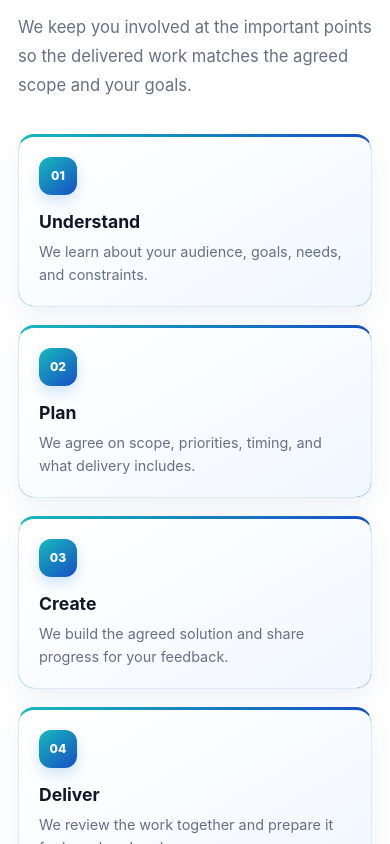
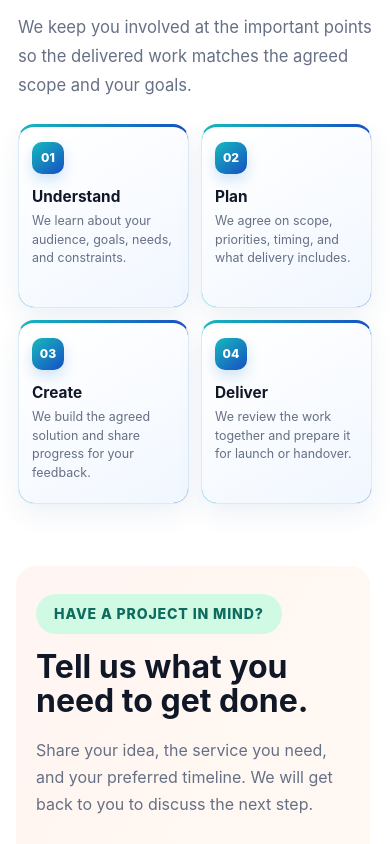
Before and after one commit to davidjames2708-dotcom/willibabsdigitalsolutions, a Next.js app: page /about in a window 390 px wide. Shown: the part 4360-5204 px from the top of the page. Built offline with nearby package versions, Linux system fonts and the light colour scheme.

Commit message:
Improve About process cards on mobile

```diff
--- a/app/about/selected-work.css
+++ b/app/about/selected-work.css
@@ -147,7 +147,29 @@
     min-height: 260px;
     scroll-snap-align: start;
   }
-  .about-process-grid li { min-height: 0; }
+  .about-page-main .about-process-grid {
+    grid-template-columns: repeat(2, minmax(0, 1fr));
+    gap: 12px;
+    margin-top: 24px;
+  }
+  .about-page-main .about-process-grid li {
+    min-height: 184px;
+    padding: 15px 13px;
+  }
+  .about-page-main .about-process-grid li > span {
+    width: 32px;
+    height: 32px;
+    margin-bottom: 13px;
+    border-radius: 10px;
+  }
+  .about-page-main .about-process-grid h3 {
+    margin-bottom: 6px;
+    font-size: 0.96rem;
+  }
+  .about-page-main .about-process-grid p {
+    font-size: 0.78rem;
+    line-height: 1.5;
+  }
 }
 
 @media (prefers-reduced-motion: reduce) {
```
